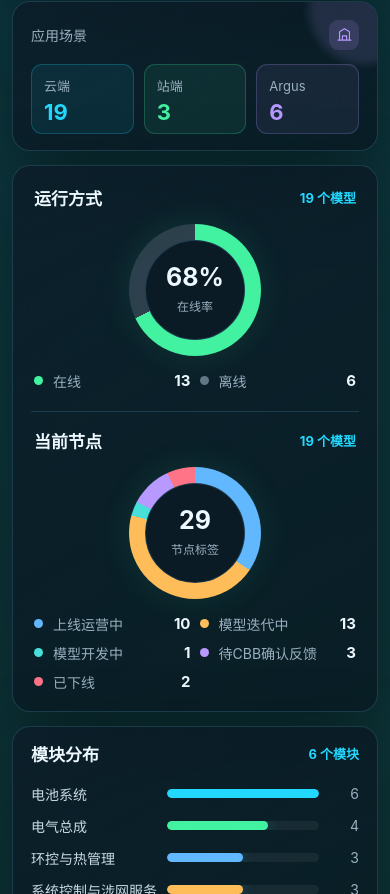
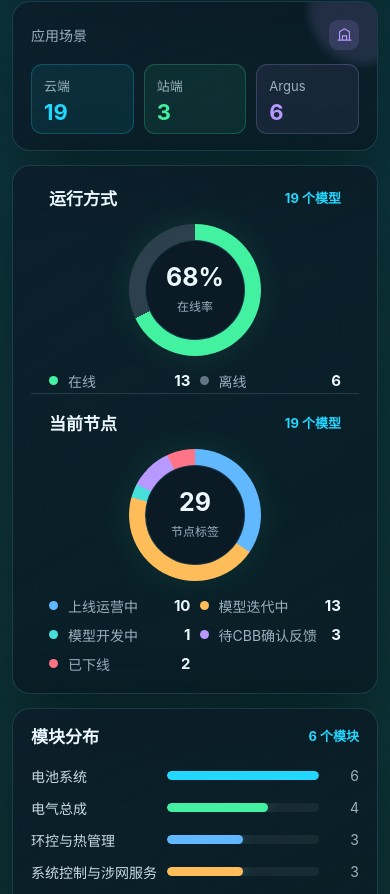
Before and after one commit to hannah-zhi/safety_update, a plain HTML site: page index.html in a window 390 px wide. Shown: the part 632-1526 px from the top of the page. Drawn offline with Linux system fonts and the light colour scheme.

Commit message:
Refine dashboard card and detail layouts

```diff
--- a/index.html
+++ b/index.html
@@ -187,7 +187,7 @@
 
     .kpi-grid {
       display: grid;
-      grid-template-columns: 0.68fr 0.68fr 0.8fr 1.44fr;
+      grid-template-columns: repeat(3, minmax(0, 1fr)) 1.8fr;
       gap: 14px;
       margin-top: 22px;
     }
@@ -269,9 +269,9 @@
       white-space: nowrap;
     }
 
-    .status-donuts { display: grid; grid-template-columns: 0.8fr 1.2fr; gap: 18px; height: 100%; }
-    .donut-section { min-width: 0; padding: 2px 3px; }
-    .donut-section + .donut-section { padding-left: 18px; border-left: 1px solid var(--line); }
+    .status-donuts { display: grid; grid-template-columns: repeat(2, minmax(0, 1fr)); gap: 0; height: 100%; }
+    .donut-section { min-width: 0; padding: 2px 18px; }
+    .donut-section + .donut-section { border-left: 1px solid var(--line); }
     .donut-title { display: flex; align-items: center; justify-content: space-between; gap: 10px; margin-bottom: 14px; }
     .donut-title h2 { margin: 0; font-size: 17px; }
     .donut-content { display: grid; grid-template-columns: 138px minmax(0, 1fr); align-items: center; gap: 15px; }
@@ -478,7 +478,7 @@
     .warning-head { display: flex; align-items: center; justify-content: space-between; gap: 16px; margin-bottom: 13px; }
     .warning-head h3 { margin: 0; color: #e6faff; font-size: 15px; }
     .warning-badge { padding: 6px 9px; border-radius: 999px; color: #aeefff; background: var(--cyan-soft); font-size: 12px; white-space: nowrap; }
-    .warning-grid { display: grid; grid-template-columns: repeat(2, minmax(0, 1fr)); gap: 9px; }
+    .warning-grid { display: grid; grid-template-columns: repeat(3, minmax(0, 1fr)); gap: 9px; }
     .warning-item {
       display: grid;
       grid-template-columns: 32px minmax(0, 1fr);
@@ -537,7 +537,6 @@
     .menu-action.primary { color: #00232c; border-color: transparent; background: var(--cyan); font-weight: 750; }
     @media (max-width: 1260px) {
       .dashboard { grid-template-columns: 1fr 1fr; }
-      .warning-grid { grid-template-columns: repeat(2, minmax(0, 1fr)); }
     }
 
     @media (max-width: 860px) {
@@ -547,7 +546,8 @@
       .kpi-grid { grid-template-columns: repeat(2, minmax(0, 1fr)); }
       .dashboard { grid-template-columns: 1fr; }
       .status-donuts { grid-template-columns: 1fr; }
-      .donut-section + .donut-section { padding-top: 16px; padding-left: 3px; border-top: 1px solid var(--line); border-left: 0; }
+      .donut-section + .donut-section { padding-top: 16px; border-top: 1px solid var(--line); border-left: 0; }
+      .warning-grid { grid-template-columns: repeat(2, minmax(0, 1fr)); }
       .warning-panel { padding-left: 18px; }
       .table-title-actions { flex-wrap: wrap; }
     }
```
